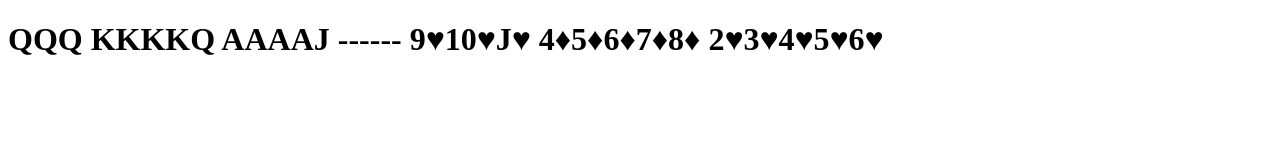
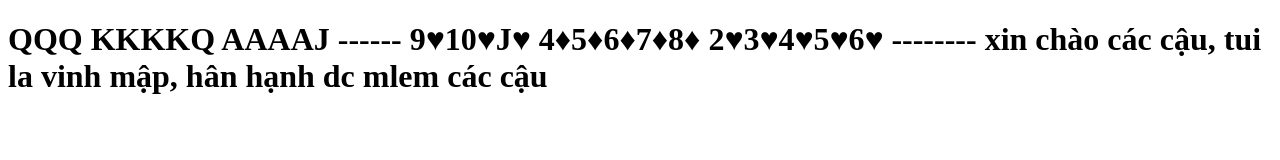
Before and after one commit to KhoaTran2709/5D, a plain HTML site: page index.html in a window 1280 px wide. Drawn offline with Linux system fonts and the light colour scheme.

Commit message:
vinh mập đã chạm tay vào đây

```diff
--- a/index.html
+++ b/index.html
@@ -15,7 +15,8 @@
         9♥10♥J♥
         4♦5♦6♦7♦8♦
         2♥3♥4♥5♥6♥
-
+        --------
+        xin chào các cậu, tui la vinh mập, hân hạnh dc mlem các cậu
     </h1>
 </body>
 </html>
```
